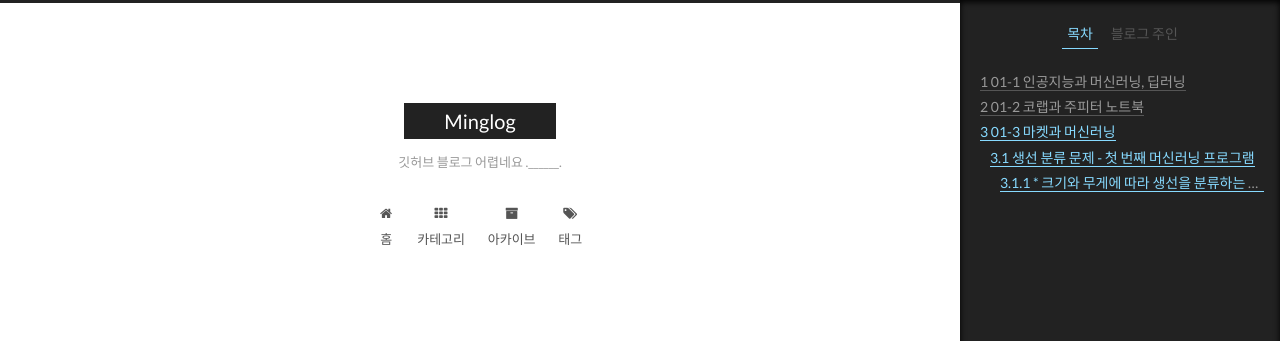
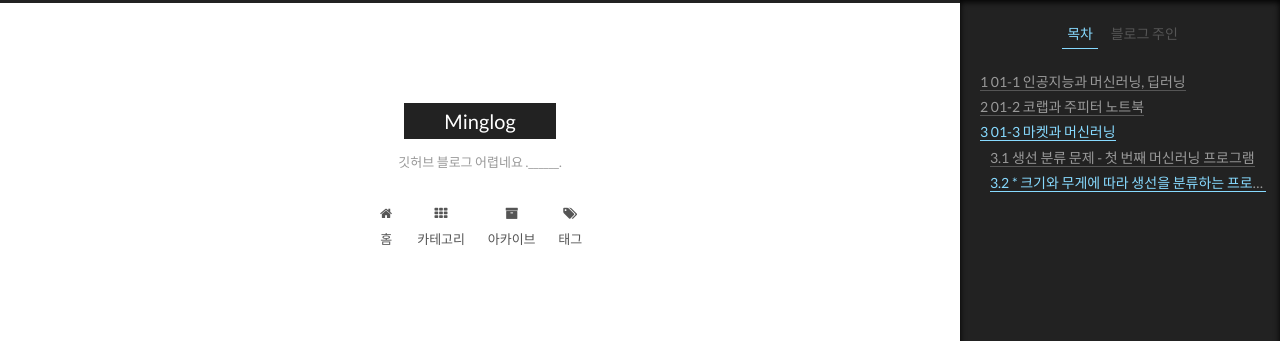
Before and after one commit to kimmin233/kimmin233.github.io, a Jekyll site: the page built from _posts/2021-03-29-AI-ch01.md, in a window 1280 px wide. Shown: the top 341 px of the page. Built offline with Jekyll 4.4.1, drawn with Linux system fonts in a browser that asks for light colours.

Commit message:
Update 2021-03-29-AI-ch01.md

```diff
--- a/_posts/2021-03-29-AI-ch01.md
+++ b/_posts/2021-03-29-AI-ch01.md
@@ -106,7 +106,7 @@ tags: [AI, Machine Learning, Deep Learning]
 
 ### 생선 분류 문제 - 첫 번째 머신러닝 프로그램
 
-#### * 크기와 무게에 따라 생선을 분류하는 프로그램을 만들어보자.
+### * 크기와 무게에 따라 생선을 분류하는 프로그램을 만들어보자.
 
 일반 프로그래밍 언어로 코딩할 경우 크기와 무게를 **미리 설정하고,** 정해진 범위에 해당하는 값을 출력한다. <br>
 예를 들면 '30cm 이상 40cm 이하인 생선은 도미다' 처럼. <br>
```
